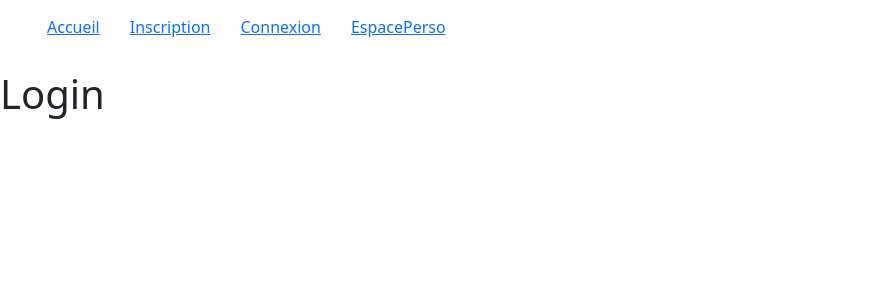
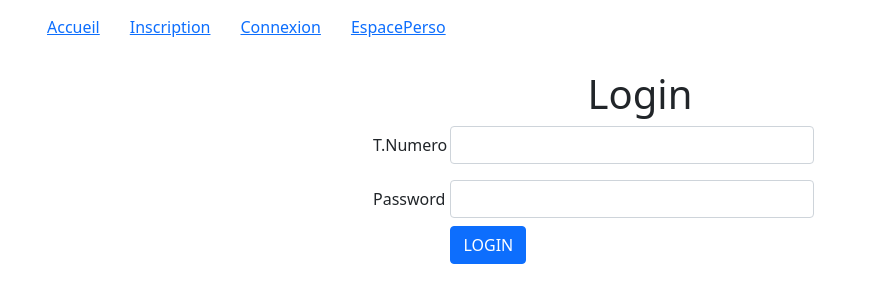
Before and after one commit to Abdou-sow/TaxCommune, a React (Create React App) app: page /Connexion in a window 1280 px wide. Shown: the top 302 px of the page, without its empty margins (0-874 px from the left). Built offline with nearby package versions, Linux system fonts and the light colour scheme.

Commit message:
html et state login

```diff
--- a/src/views/Connexion.jsx
+++ b/src/views/Connexion.jsx
@@ -1,9 +1,30 @@
+import { useState } from "react";
+
 function Login() {
-    return (
-      <div>
-        <h1>Login</h1>
+
+  const [telephoneNmb, setTelephoneNmb] = useState(0);
+  const [password, setPassword] = useState("");
+
+
+  return (
+    <div className="container">
+      <h1 className="text-center">Login</h1>
+      <div className="mb-3 row col-5 offset-3">
+        <label className="col-sm-2 col-form-label">T.Numero</label>
+        <div className="col-sm-10">
+          <input type="text" className="form-control" onChange={(e => setTelephoneNmb(e.target.value))} id="staticEmail" />
+        </div>
       </div>
-    );
-  }
+      <div className="mb-3 row col-5 offset-3">
+        <label className="col-sm-2 col-form-label">Password</label>
+        <div className="col-sm-10">
+          <input type="password" className="form-control" onChange={(e => setPassword(e.target.value))} id="inputPassword" />
+          <button type="button" className="btn btn-primary mt-2" >LOGIN</button>
 
-  export default Login;
+        </div>
+      </div>
+    </div>
+  );
+}
+
+export default Login;
```
